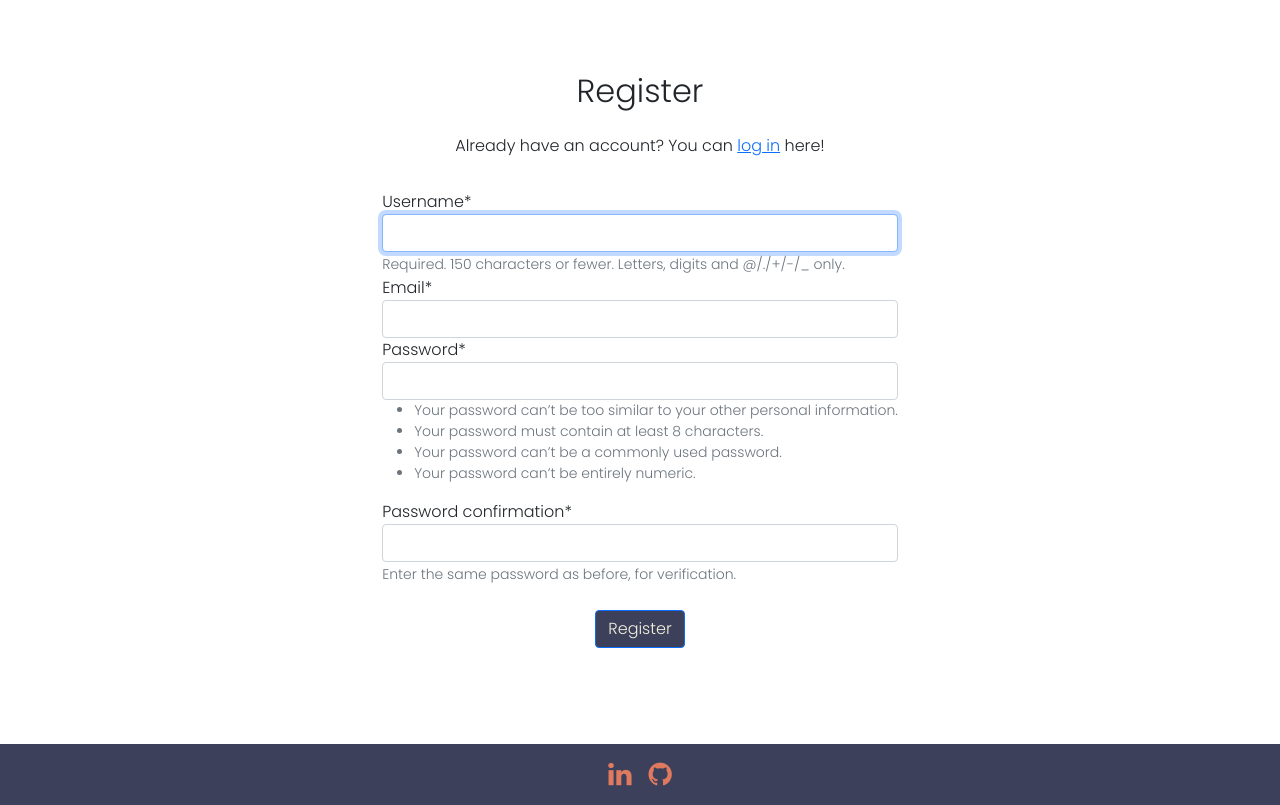
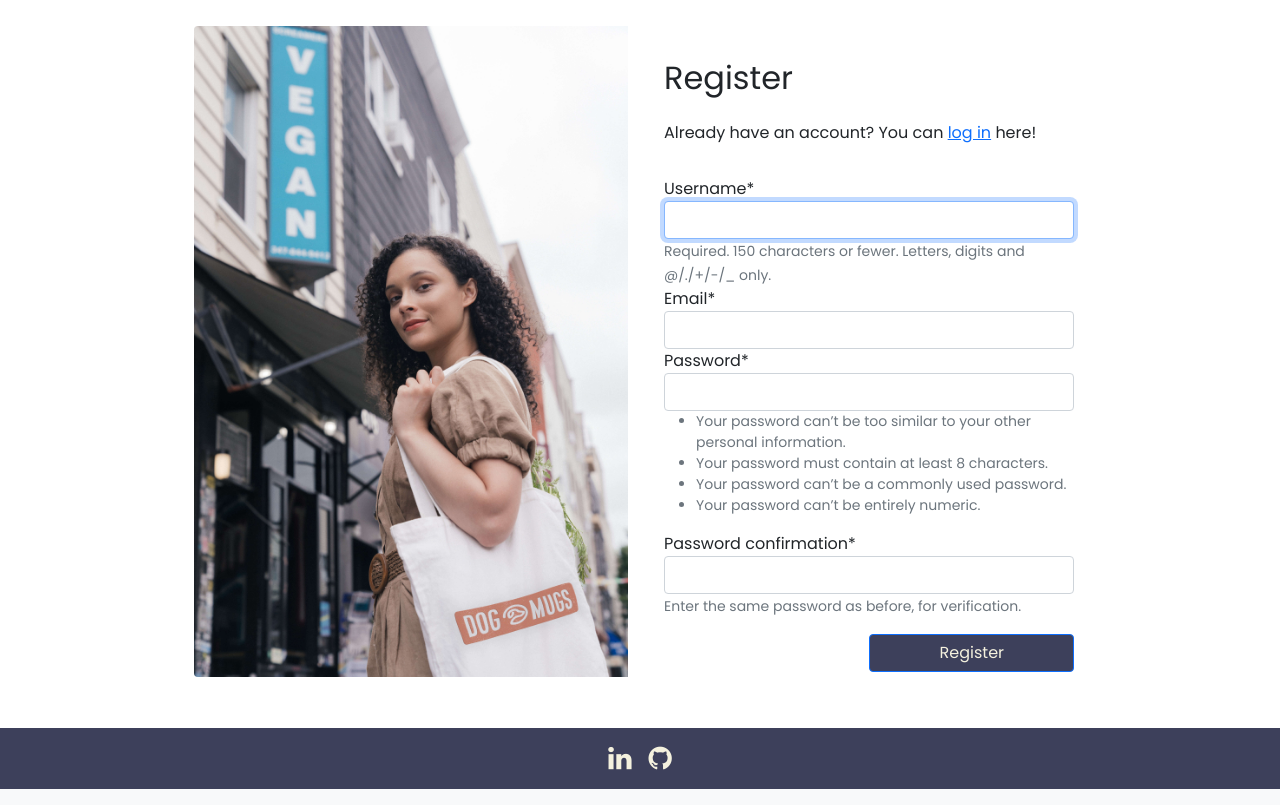
Before and after one commit to DoriCzele/dogomugs, a Django app: page /account/register in a window 1280 px wide. Shown: the part 64-869 px from the top of the page. Run offline with Django 4.2, Linux system fonts and the light colour scheme; some libraries are stand-ins or nearby versions.

Commit message:
Update style in css to register/login form

```diff
--- a/accounts/templates/register.html
+++ b/accounts/templates/register.html
@@ -3,37 +3,36 @@
 {% load static %}
 {% load crispy_forms_tags %}
 
-<div class="container form-box">
-	<div class="row">
-		<div class="col">
-			<div class="d-flex p-2 bd-highlight justify-content-center">
-				<h2>Register</h2>
+<div class="container form-box justify-content-center">
+
+	<div class="card mb-3 border-0">
+		<div class="row">
+			<div class="col">
+				<img src="/static/img/tote_bag_on_woman.jpg" class="rounded-start form-image" alt="Woman with tote bag">
 			</div>
-		</div>
-	</div>
 
-	<div class="row">
-		<div class="col">
-			<div class="d-flex p-2 bd-highlight justify-content-center">
-				<p>Already have an account? You can <a href="/account/login">log in</a> here!</p>
+			<div class="col-md-6">
+				<div class="row">
+					<div class="card-body form-box">
+						<div class="d-flex p-2 bd-highlight">
+							<h2>Register</h2>
+						</div>
+						<div class="d-flex p-2 bd-highlight">
+							<p>Already have an account? You can <a href="/account/login">log in</a> here!</p>
+						</div>
+						<div class="d-flex p-2 bd-highlight">
+							<form method="POST">
+							{% csrf_token %}
+							{{ form|crispy }}
+							<button type="submit" class="btn btn-primary">Register</button>
+						</form>
+						</div>
+
+					</div>
+				</div>
 			</div>
-		</div>
-	</div>
 
-	<div class="row">
-		<div class="col">
-			<div class="d-flex p-2 bd-highlight justify-content-center">
-				<form method="POST">
-				{% csrf_token %}
-				{{ form|crispy }}
 
-		<div class="col">
-			<div class="d-flex p-2 bd-highlight justify-content-center">
-			<button type="submit" class="btn btn-primary position-relative">Register</button>
-			</div>
-		</div>
-				</form>
-			</div>
 		</div>
 	</div>
 </div>
--- a/static/css/styles.css
+++ b/static/css/styles.css
@@ -1,4 +1,4 @@
-@import url('https://fonts.googleapis.com/css2?family=Poppins:wght@300&display=swap');
+@import url('https://fonts.googleapis.com/css2?family=Poppins:wght@400&display=swap');
 
 .logo {
     width: 40%;
@@ -16,19 +16,21 @@
 }
 
 .footer a {
-    color: #E07A5F;
+    color: #F4F1DE;
     font-size: 1.7rem;
     padding: 0.4rem;
     border-right: 1px solid var(--accent-gold);
     transition: all .5s ease;
   }
   .footer a:hover {
-    color: #F4F1DE;
+    color: #E07A5F ;
   }
 
 .btn-primary {
+    float: right;
     background-color: #3D405B;
     color: #F4F1DE;
+    width: 50%;
     margin-top: 1rem;
     margin-bottom: 1rem;
     transition-duration: 0.3s;
@@ -41,11 +43,20 @@
 }
 
 .form-box {
+    margin-top: 2%;
     font-family: 'Poppins', sans-serif;
-    margin-top: 5%;
-    margin-bottom: 5%;
 }
 
 p {
     font-family: 'Poppins', sans-serif;
 }
+
+.form-image {
+    width: 100%;
+}
+
+.card {
+    margin-left: auto;
+    margin-right: auto;
+    width: 80%;
+}
```
Also changed, not shown: accounts/templates/login.html (+16 -22 lines), products/img/tote_bag_1.jpg (added), products/img/tote_bag_on_woman.jpg (added).
